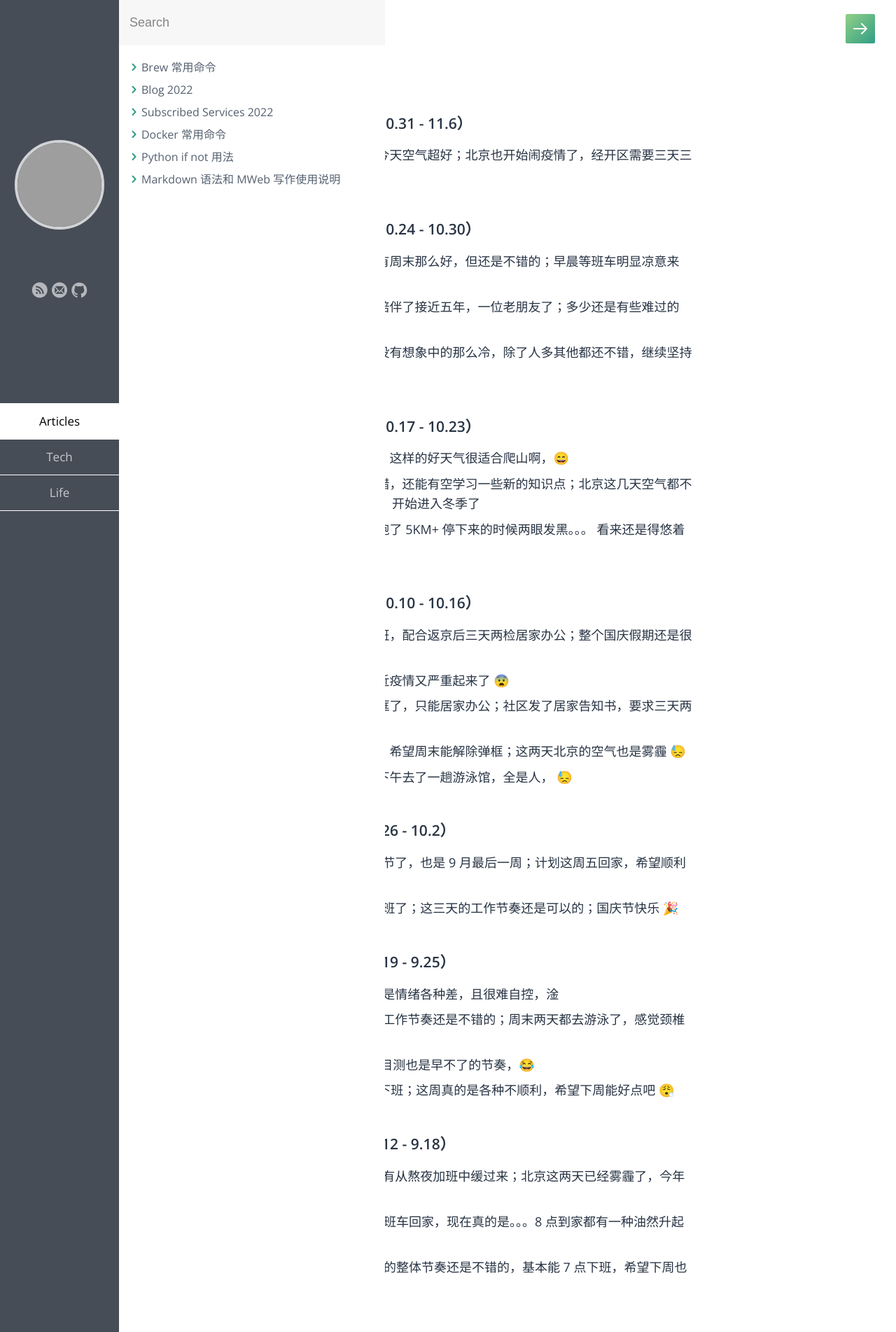
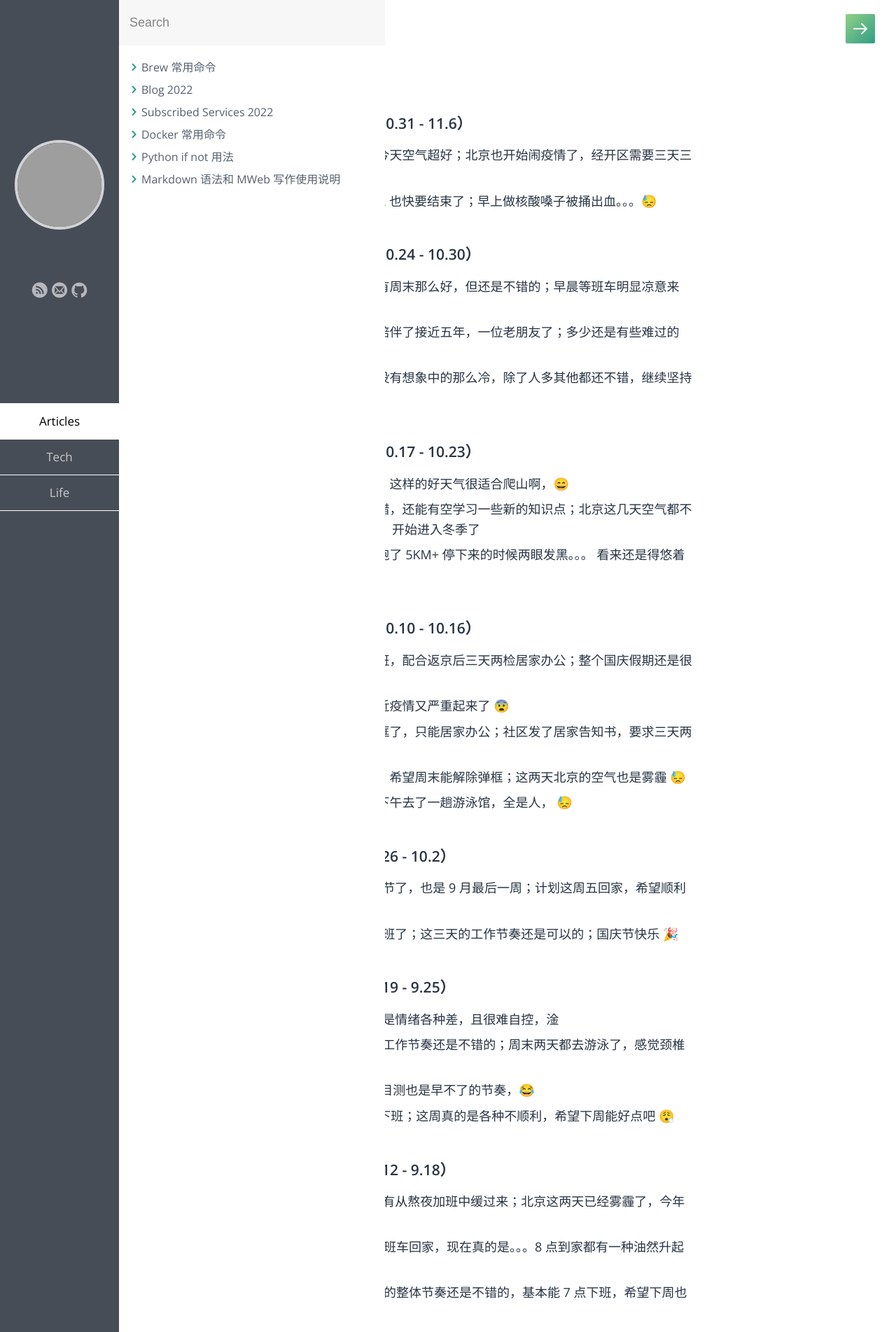
Before and after one commit to samxupeiran/samxupeiran.github.io, a Jekyll site: the page built from _posts/life/2022-05-06-my-blog.md, in a window 1280 px wide. Shown: the top 1903 px of the page at 70% size. Built offline with Jekyll 4.4.1, drawn with Linux system fonts in a browser that asks for light colours; some web fonts are replaced; some of the changed text lies outside the part shown; grey boxes are pictures that could not be loaded.

Commit message:
feat: add weekly blog 11.1

```diff
--- a/_posts/life/2022-05-06-my-blog.md
+++ b/_posts/life/2022-05-06-my-blog.md
@@ -8,6 +8,7 @@ tags: Blog
 
 - ### 2022 年 11 月 第 1 周（10.31 - 11.6）
      - 10.31 昨夜起大风降温，今天空气超好；北京也开始闹疫情了，经开区需要三天三检 淦
+     - 11.1 新的一个月了，2022 也快要结束了；早上做核酸嗓子被捅出血。。。😓
 
 - ### 2022 年 10 月 第 4 周（10.24 - 10.30）
      - 10.24 周一，虽然空气没有周末那么好，但还是不错的；早晨等班车明显凉意来袭，Winter is Coming
```
